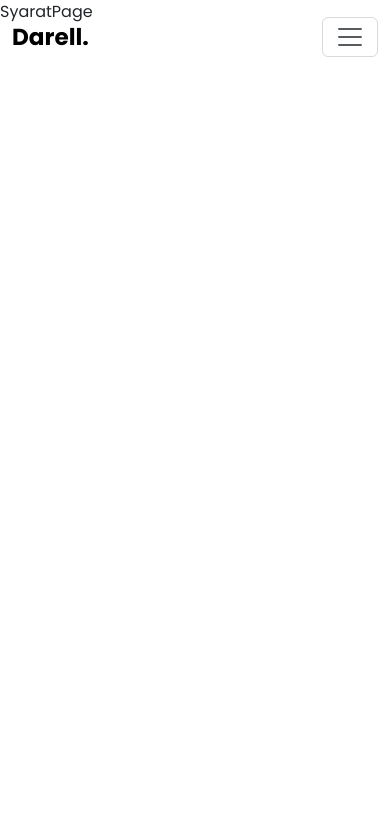
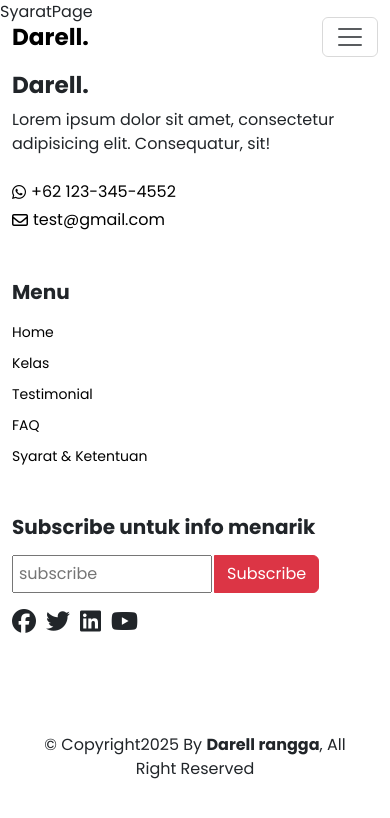
Before and after one commit to Rangga11268/CoursesRel, a React (Vite) app: page /Syarat in a window 390 px wide. Shown: the top 818 px of the page. Built offline with nearby package versions, Linux system fonts and the light colour scheme.

Commit message:
Add Footer component with responsive design and styles; integrate into App component

```diff
--- a/src/App.jsx
+++ b/src/App.jsx
@@ -19,7 +19,7 @@
         <Route path="/Faq" Component={FaqPage} />
         <Route path="/Syarat" Component={SyaratPage} />
       </Routes>
-      {/* <FooterComponent /> */}
+      <FooterComponent />
     </div>
   );
 }
--- a/src/components/FooterComponent.jsx
+++ b/src/components/FooterComponent.jsx
@@ -1,3 +1,63 @@
+import { Container, Row, Col } from "react-bootstrap";
+import { Link } from "react-router-dom";
+
 export default function Footer() {
-  return <div>Footer</div>;
+  return (
+    <div className="footer py-5">
+      <Container>
+        <Row className="d-flex justify-content-between">
+          <Col lg="5">
+            <h3 className="fw-bold">Darell.</h3>
+            <p className="desc">
+              Lorem ipsum dolor sit amet, consectetur adipisicing elit.
+              Consequatur, sit!
+            </p>
+            <div className="no mb-1 mt-4">
+              <Link className="text-decoration-none">
+                <i className="fa-brands fa-whatsapp"></i>
+                <p className="m-0">+62 123-345-4552</p>
+              </Link>
+            </div>
+            <div className="email">
+              <Link className="text-decoration-none">
+                <i className="fa-regular fa-envelope"></i>
+                <p className="m-0">test@gmail.com</p>
+              </Link>
+            </div>
+          </Col>
+          <Col className="d-flex flex-column col-lg-2 col mt-lg-0 mt-5">
+            <h5 className="fw-bold">Menu</h5>
+            <Link to="/">Home</Link>
+            <Link to="/kelas">Kelas</Link>
+            <Link to="/testimonial">Testimonial</Link>
+            <Link to="/faq">FAQ</Link>
+            <Link to="/syarat">Syarat & Ketentuan</Link>
+          </Col>
+          <Col lg="4" className="mt-lg-0 mt-5">
+            <h5 className="fw-bold mb-3">Subscribe untuk info menarik</h5>
+            <div className="subscribe">
+              <input type="text" placeholder="subscribe" />
+              <button className="btn btn-danger rounded-end rounded-0">
+                Subscribe
+              </button>
+            </div>
+            <div className="socials mt-3">
+              <i className="fa-brands fa-facebook"></i>
+              <i className="fa-brands fa-twitter"></i>
+              <i className="fa-brands fa-linkedin"></i>
+              <i className="fa-brands fa-youtube"></i>
+            </div>
+          </Col>
+        </Row>
+        <Row>
+          <Col>
+            <p className="text-center px-md-0 px-3">
+              &copy; Copyright{new Date().getFullYear()} By{" "}
+              <span className="fw-bold">Darell rangga</span>, All Right Reserved
+            </p>
+          </Col>
+        </Row>
+      </Container>
+    </div>
+  );
 }
```
Also changed, not shown: src/dist/css/main.css.
